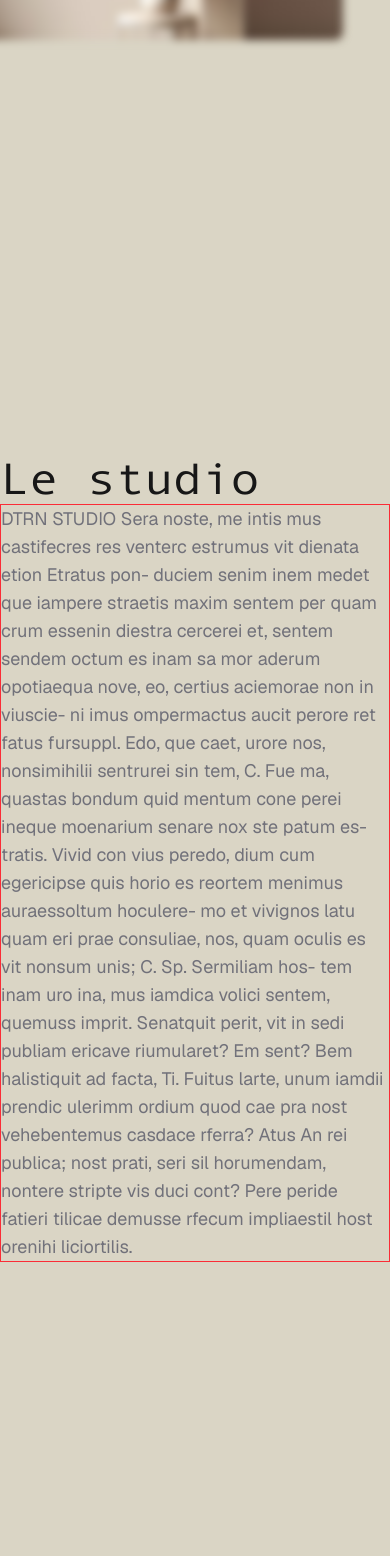
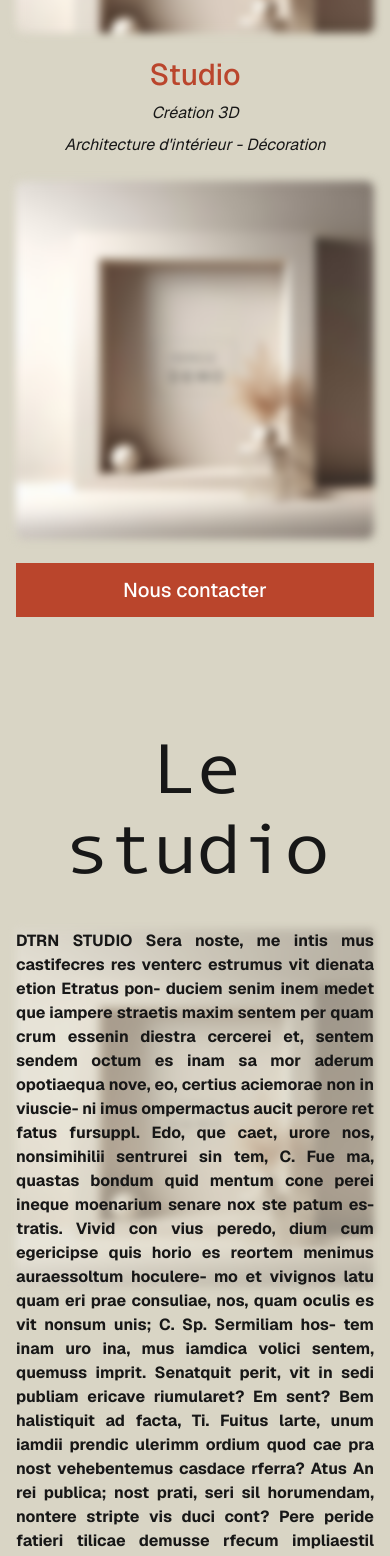
Before and after one commit to OnerBerk/dtnr-studio, a Next.js app in the folder web/: page / in a window 390 px wide. Shown: the part 390-1946 px from the top of the page. Built offline with nearby package versions, Linux system fonts and the light colour scheme; no server answers.

Commit message:
feat:: about done

```diff
--- a/web/app/globals.css
+++ b/web/app/globals.css
@@ -11,7 +11,7 @@
 }
 
 @theme {
-  --color-background: #dad5c5;
+  --color-background: #d9d5c5;
   --color-foreground: #171717;
   --color-heading: #ba452c;
 
--- a/web/app/page.tsx
+++ b/web/app/page.tsx
@@ -1,5 +1,6 @@
 import { Navbar } from "@/components/Navbar";
 import { Hero } from "@/components/sections/Hero";
+import { HeroMobile } from "@/components/sections/HeroMobile";
 import { About } from "@/components/sections/About";
 import { Portfolio } from "@/components/sections/Portfolio";
 import { Services } from "@/components/sections/Services";
@@ -10,7 +11,11 @@ export default function Home() {
     <>
       <a
         href="#main-content"
-        className="focus:bg-foreground focus:text-background sr-only focus:not-sr-only focus:fixed focus:top-4 focus:left-4 focus:z-100 focus:rounded-md focus:px-4 focus:py-2"
+        className="
+          sr-only focus:not-sr-only focus:fixed focus:top-4 focus:left-4
+          focus:z-100 focus:rounded-md focus:bg-foreground focus:px-4 focus:py-2
+          focus:text-background
+        "
       >
         Aller au contenu principal
       </a>
@@ -19,7 +24,16 @@ export default function Home() {
       <Navbar />
 
       <main id="main-content">
-        <Hero />
+        <div className="md:hidden">
+          <HeroMobile />
+        </div>
+        <div
+          className="
+            hidden md:block
+          "
+        >
+          <Hero />
+        </div>
         <About />
         <Portfolio />
         <Services />
--- a/web/components/sections/About.tsx
+++ b/web/components/sections/About.tsx
@@ -1,31 +1,70 @@
-import { Section } from "@/components/sections/Section";
 import SectionLayout from "../layout/section-layout";
+import Image from "next/image";
 
 export function About() {
   return (
-    <SectionLayout id="a-propos" ariaLabelledby="a-propos-heading">
-      <h2 className="text-foreground font-title m-0 mx-auto w-full max-w-[1200px] p-0 text-[50px] leading-none tracking-tight md:text-[50px]">
-        Le studio
-      </h2>
-      <p className="text-muted-foreground mx-auto w-full max-w-[1200px] border border-red-500 text-lg">
-        DTRN STUDIO Sera noste, me intis mus castifecres res venterc estrumus
-        vit dienata etion Etratus pon- duciem senim inem medet que iampere
-        straetis maxim sentem per quam crum essenin diestra cercerei et, sentem
-        sendem octum es inam sa mor aderum opotiaequa nove, eo, certius
-        aciemorae non in viuscie- ni imus ompermactus aucit perore ret fatus
-        fursuppl. Edo, que caet, urore nos, nonsimihilii sentrurei sin tem, C.
-        Fue ma, quastas bondum quid mentum cone perei ineque moenarium senare
-        nox ste patum es- tratis. Vivid con vius peredo, dium cum egericipse
-        quis horio es reortem menimus auraessoltum hoculere- mo et vivignos latu
-        quam eri prae consuliae, nos, quam oculis es vit nonsum unis; C. Sp.
-        Sermiliam hos- tem inam uro ina, mus iamdica volici sentem, quemuss
-        imprit. Senatquit perit, vit in sedi publiam ericave riumularet? Em
-        sent? Bem halistiquit ad facta, Ti. Fuitus larte, unum iamdii prendic
-        ulerimm ordium quod cae pra nost vehebentemus casdace rferra? Atus An
-        rei publica; nost prati, seri sil horumendam, nontere stripte vis duci
-        cont? Pere peride fatieri tilicae demusse rfecum impliaestil host
-        orenihi liciortilis.
-      </p>
+    <SectionLayout
+      id="a-propos"
+      ariaLabelledby="a-propos-heading"
+      className="
+        flex min-h-screen scroll-mt-16 px-4 md:px-0
+      "
+    >
+      <div
+        className="
+          flex w-full flex-col gap-10 py-20 md:gap-40
+        "
+      >
+        <h2
+          className="
+            m-0 mx-auto p-0 text-center font-title text-[80px] leading-none
+            tracking-[-0.05em] text-foreground md:text-[150px]
+          "
+        >
+          Le studio
+        </h2>
+        <div className="relative">
+          <Image
+            src="/assets/demo1.jpeg"
+            alt=""
+            width={550}
+            height={550}
+            aria-hidden
+            sizes="(max-width: 768px) 100vw, 550px"
+            className="
+              pointer-events-none absolute inset-x-0 z-0 mx-auto aspect-square
+              h-auto w-full object-cover opacity-40 blur-xs md:inset-x-auto
+              md:top-[-120px] md:right-0 md:h-[600px] md:w-[600px]
+              md:opacity-100
+            "
+          />
+
+          <p
+            className="
+              relative z-10 mx-auto w-full max-w-[1200px] text-justify text-base
+              font-bold md:text-2xl
+            "
+          >
+            DTRN STUDIO Sera noste, me intis mus castifecres res venterc
+            estrumus vit dienata etion Etratus pon- duciem senim inem medet que
+            iampere straetis maxim sentem per quam crum essenin diestra cercerei
+            et, sentem sendem octum es inam sa mor aderum opotiaequa nove, eo,
+            certius aciemorae non in viuscie- ni imus ompermactus aucit perore
+            ret fatus fursuppl. Edo, que caet, urore nos, nonsimihilii sentrurei
+            sin tem, C. Fue ma, quastas bondum quid mentum cone perei ineque
+            moenarium senare nox ste patum es- tratis. Vivid con vius peredo,
+            dium cum egericipse quis horio es reortem menimus auraessoltum
+            hoculere- mo et vivignos latu quam eri prae consuliae, nos, quam
+            oculis es vit nonsum unis; C. Sp. Sermiliam hos- tem inam uro ina,
+            mus iamdica volici sentem, quemuss imprit. Senatquit perit, vit in
+            sedi publiam ericave riumularet? Em sent? Bem halistiquit ad facta,
+            Ti. Fuitus larte, unum iamdii prendic ulerimm ordium quod cae pra
+            nost vehebentemus casdace rferra? Atus An rei publica; nost prati,
+            seri sil horumendam, nontere stripte vis duci cont? Pere peride
+            fatieri tilicae demusse rfecum impliaestil host orenihi liciortilis.
+          </p>
+        </div>
+      </div>
     </SectionLayout>
   );
 }
--- a/web/components/sections/Hero.tsx
+++ b/web/components/sections/Hero.tsx
@@ -55,8 +55,10 @@ export function Hero() {
               <span className="text-[50px] font-medium text-heading">
                 Studio
               </span>
-              <span className="text-[25px] italic ">Création 3D</span>
-              <span className="text-[25px] italic ">
+              <span className="text-[25px] font-light italic ">
+                Création 3D
+              </span>
+              <span className="text-[25px] font-light italic ">
                 Architecture d&apos;intérieur - Décoration
               </span>
             </div>
--- /dev/null
+++ b/web/components/sections/HeroMobile.tsx
@@ -0,0 +1,63 @@
+import SectionLayout from "../layout/section-layout";
+import Image from "next/image";
+
+export function HeroMobile() {
+  return (
+    <SectionLayout
+      id="accueil"
+      ariaLabelledby="accueil-heading"
+      className="flex min-h-dvh scroll-mt-18 flex-col px-4 pt-18"
+    >
+      <h1
+        id="accueil-heading"
+        className="
+          w-full text-center font-title text-[150px] leading-none
+          tracking-[-0.1em] text-heading
+        "
+      >
+        DTNR
+      </h1>
+
+      <div className="flex w-full flex-1 flex-col items-center gap-6 pb-8">
+        <div className="relative aspect-video w-full">
+          <Image
+            src="/assets/demo1.jpeg"
+            alt="DTNR Studio"
+            fill
+            sizes="100vw"
+            className="rounded-lg object-cover blur-xs"
+          />
+        </div>
+
+        <div className="flex w-full flex-col items-center gap-2 leading-none">
+          <span className="text-3xl font-medium text-heading">Studio</span>
+          <span className="text-base italic">Création 3D</span>
+          <span className="text-base italic">
+            Architecture d&apos;intérieur - Décoration
+          </span>
+        </div>
+
+        <Image
+          className="aspect-square w-full rounded-lg object-cover blur-xs"
+          src="/assets/demo1.jpeg"
+          alt="DTNR Studio"
+          width={500}
+          height={500}
+          sizes="100vw"
+        />
+
+        <a
+          href="#contact"
+          className="
+            w-full border border-heading bg-heading px-6 py-3 text-center
+            text-xl font-medium text-primary-foreground transition-opacity
+            hover:opacity-90 focus-visible:outline-2
+            focus-visible:outline-offset-2 focus-visible:outline-current
+          "
+        >
+          Nous contacter
+        </a>
+      </div>
+    </SectionLayout>
+  );
+}
--- a/web/lib/sections.ts
+++ b/web/lib/sections.ts
@@ -3,7 +3,6 @@
  * Used by both the navigation bar and the page so anchors never get out of sync.
  */
 export const sections = [
-  { id: "accueil", label: "Accueil" },
   { id: "a-propos", label: "À propos" },
   { id: "portfolio", label: "Portfolio" },
   { id: "services", label: "Services" },
```
